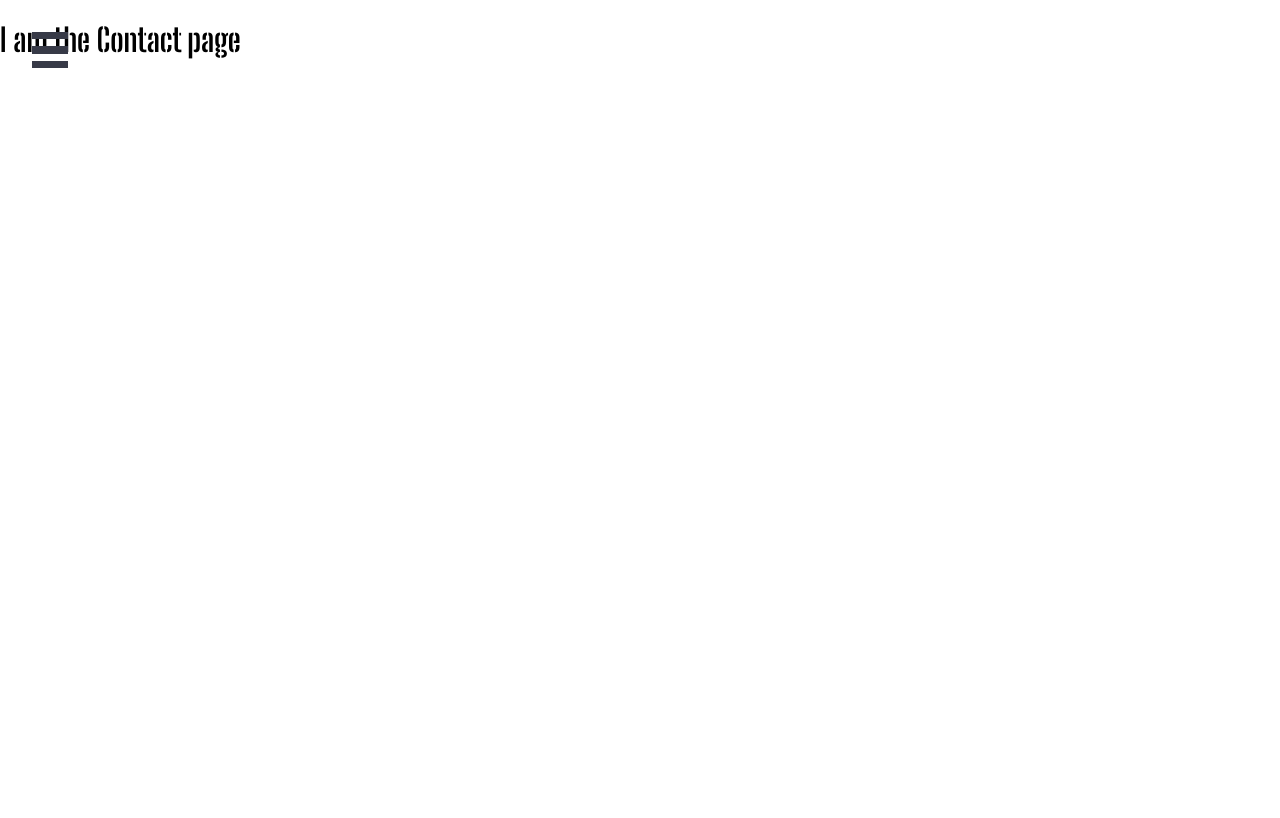
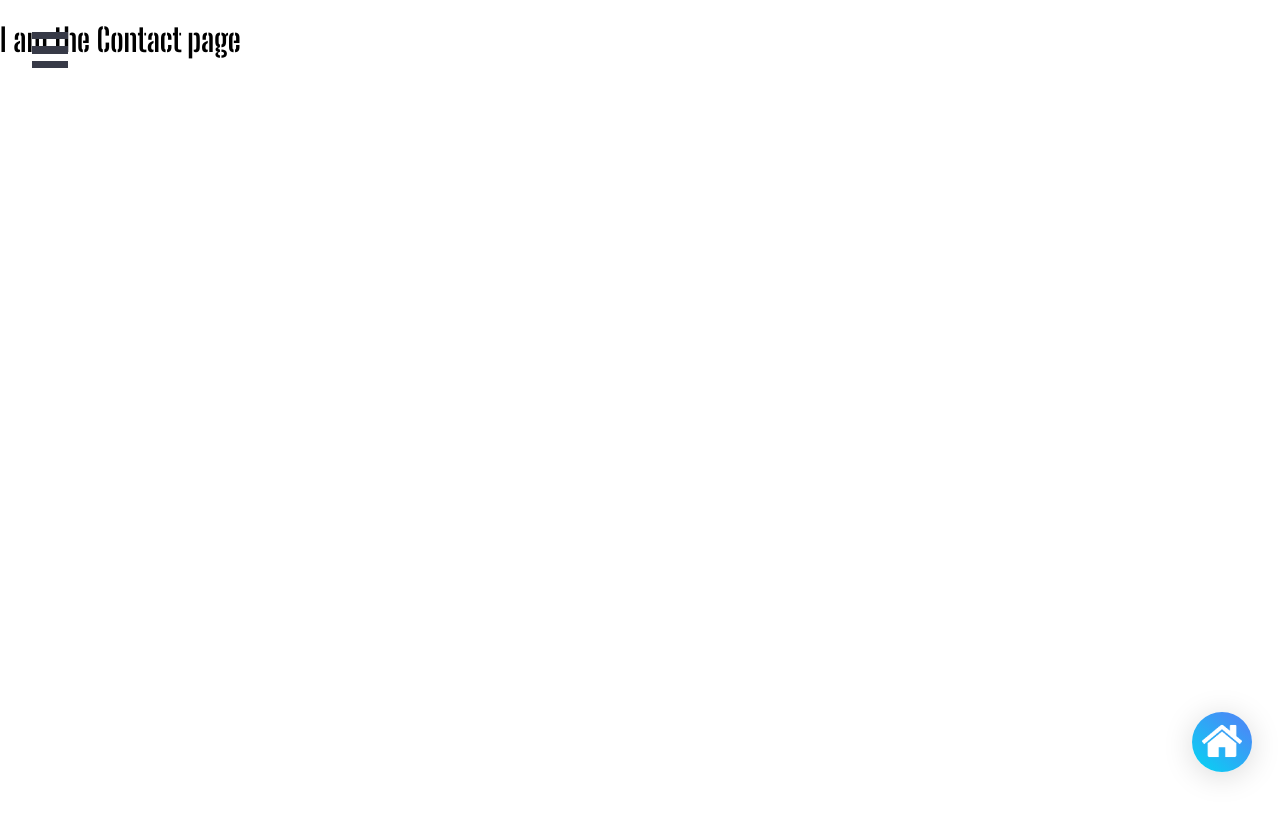
Before and after one commit to first-phoenix/portfolio, a React (Create React App) app: page /contact in a window 1280 px wide. Shown: the top 818 px of the page. Built offline with nearby package versions, Linux system fonts and the light colour scheme.

Commit message:
Implemented programmatic navigation button for home page

```diff
--- a/src/components/App/App.jsx
+++ b/src/components/App/App.jsx
@@ -6,6 +6,7 @@ import Home from '../Home/Home';
 import NavBar from '../NavBar/NavBar';
 import Projects from '../Projects/Projects';
 import Skills from '../Skills/Skills';
+import GoHome from '../GoHome/GoHome';
 
 import './App.css';
 
@@ -31,6 +32,7 @@ const App = () => {
                     <Route path="/projects" component={Projects} />
                     <Route path="/skills" component={Skills} />
                     <Route path="/contact" component={Contact} />
+                    <GoHome />
                 </div>
             </BrowserRouter>
         </div>
--- /dev/null
+++ b/src/components/GoHome/GoHome.css
@@ -0,0 +1,28 @@
+.go-home-btn {
+    position: fixed;
+    bottom: 28px;
+    right: 28px;
+    width: 60px;
+    height: 60px;
+    border-radius: 30px;
+    border-style: none;
+    box-shadow: 0px 4px 31px rgba(0, 0, 0, 0.15);
+}
+
+.go-home-btn:hover {
+    cursor: pointer;
+    box-shadow: 1px 10px 32px rgba(0, 0, 0, 0.45);
+    transition: all 0.3s ease-in-out;
+}
+
+.white-bkg {
+    background: #fff;
+}
+
+.gradient-bkg {
+    background: linear-gradient(39.97deg, #03d6f3 0.79%, #458ff6 79.29%);
+}
+
+.home-icon {
+    width: 40px;
+}
--- /dev/null
+++ b/src/components/GoHome/GoHome.jsx
@@ -0,0 +1,44 @@
+import React from 'react';
+import { withRouter } from 'react-router-dom';
+
+import homeIconWhite from './../../assets/home_white.png';
+import homeIconBlack from './../../assets/home_black.png';
+import './GoHome.css';
+
+// This is just to implement programmatic navigation
+class GoHome extends React.Component {
+
+    navigateToHome = () => {
+        const { history } = this.props;
+
+        // To wait for some time and after that navigating, we use-
+        // setTimeout(() => {
+        //     history.push('/');
+        // }, 2000);
+
+        history.push('/');
+    };
+
+    render() {
+
+        const { location } = this.props;
+        const whiteBtn = location.pathname === '/';
+
+        return (
+            <button
+                className={`go-home-btn ${whiteBtn ? 'white-bkg' : 'gradient-bkg'
+                    }`}
+                onClick={this.navigateToHome}>
+                <img
+                    className='home-icon'
+                    src={whiteBtn ? homeIconBlack : homeIconWhite}
+                    alt="home-icon"
+                />
+
+            </button>
+        );
+    }
+}
+
+
+export default withRouter(GoHome);
```
